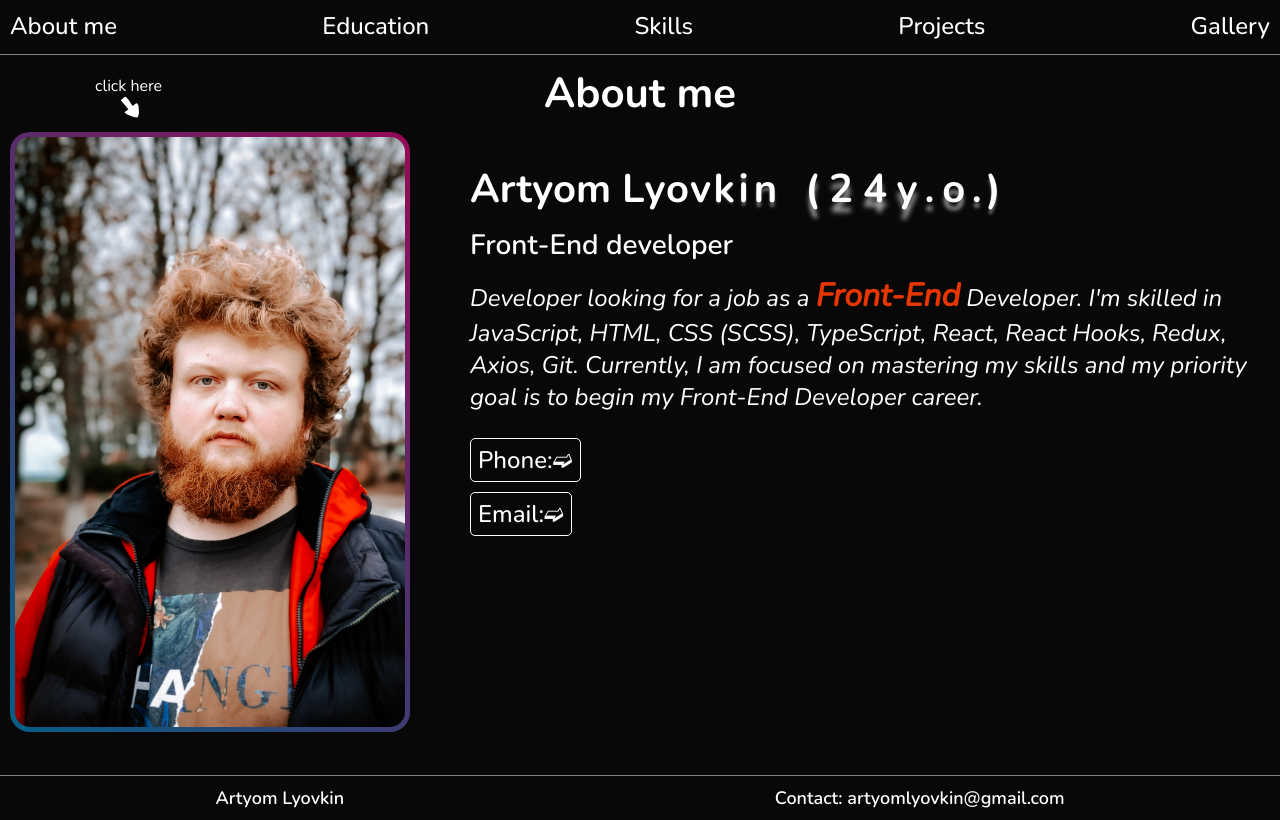
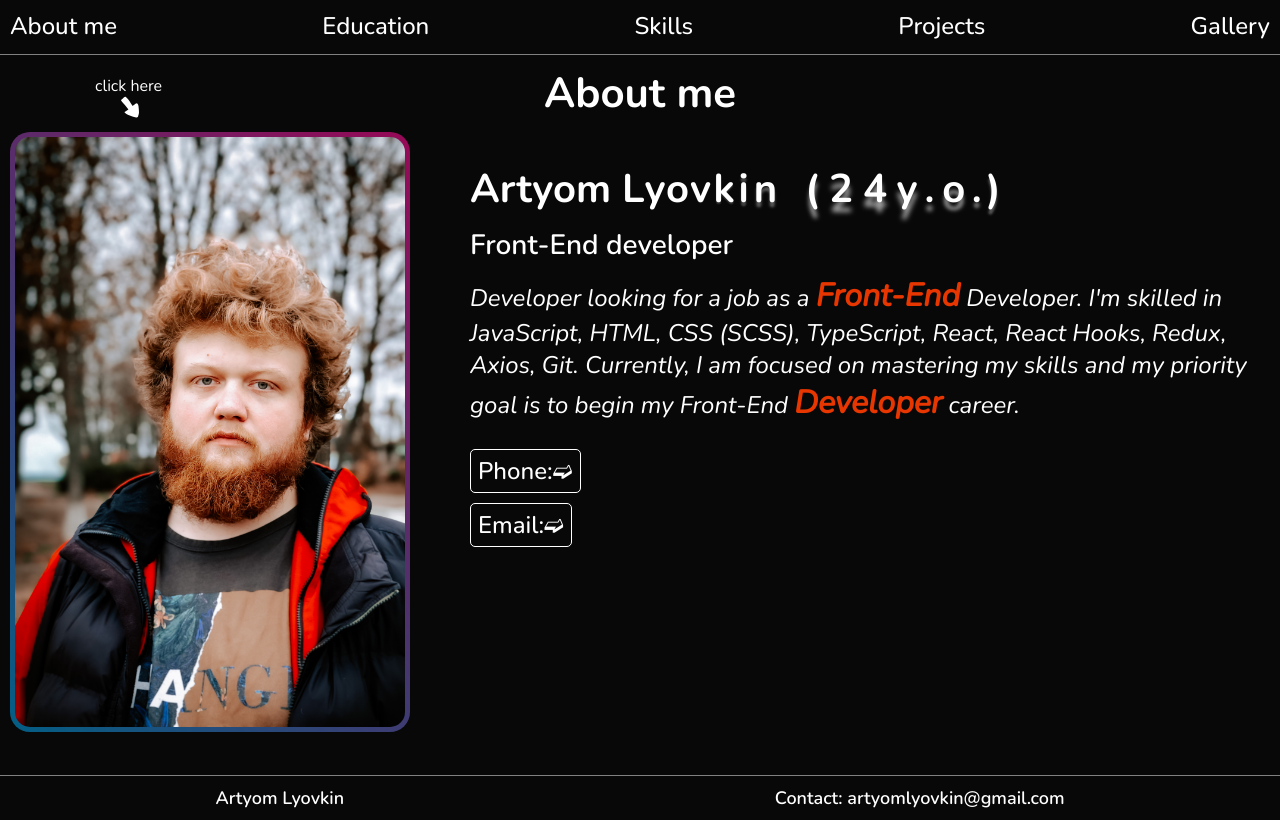
Before and after one commit to JI3BA/Curriculum-Vitae, a React (Create React App) app: page /#/about in a window 1280 px wide. Built offline with nearby package versions, Linux system fonts and the light colour scheme.

Commit message:
fixed styles for About component

```diff
--- a/src/pages/About/About.tsx
+++ b/src/pages/About/About.tsx
@@ -69,7 +69,7 @@ export const About = () => {
                             <p className="about__info">Developer looking for a job as a <span className="about__info--title">Front-End</span> Developer. I'm skilled
                                 in JavaScript, HTML, CSS (SCSS), TypeScript, React, React Hooks, Redux, Axios,
                                 Git. Currently, I am focused on mastering my skills and my priority goal is to
-                                begin my Front-End Developer career.
+                                begin my Front-End <span className="about__info--title">Developer</span> career.
                             </p>
 
                             <div className="contact">
```
